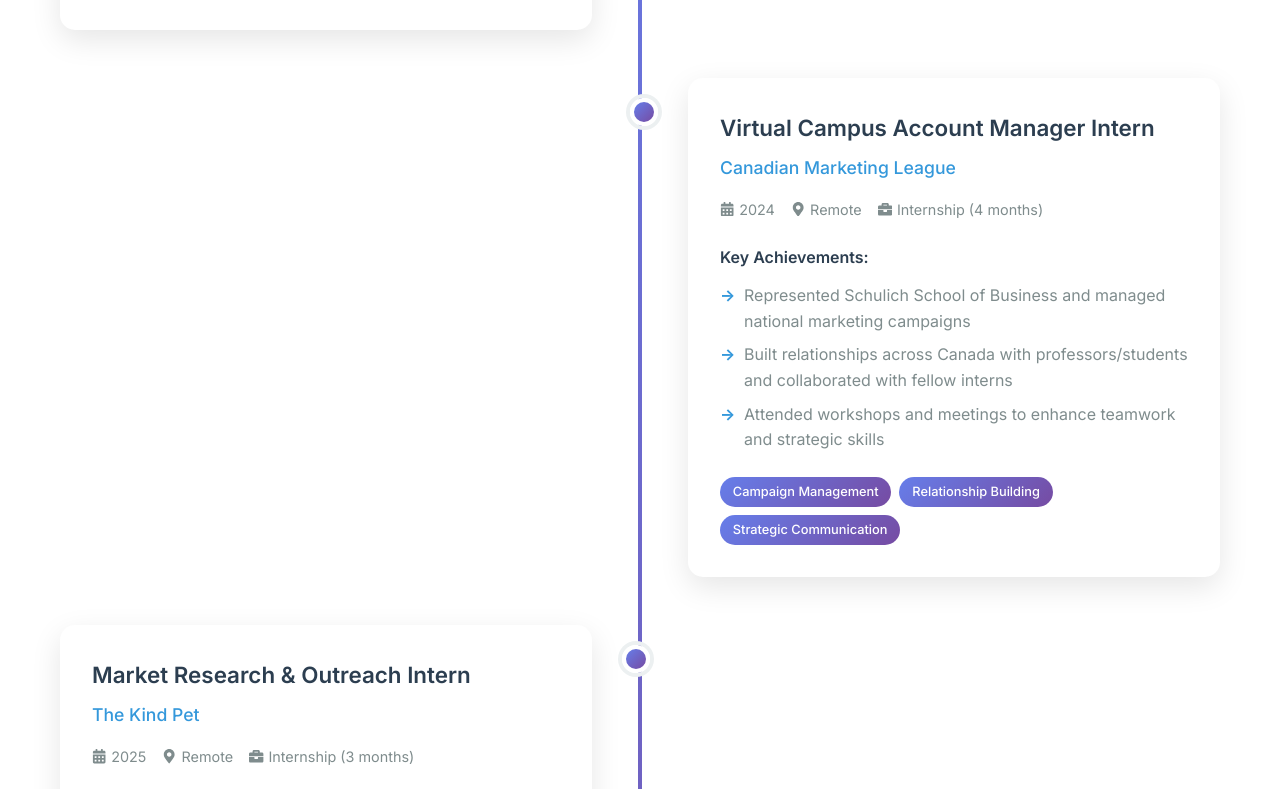
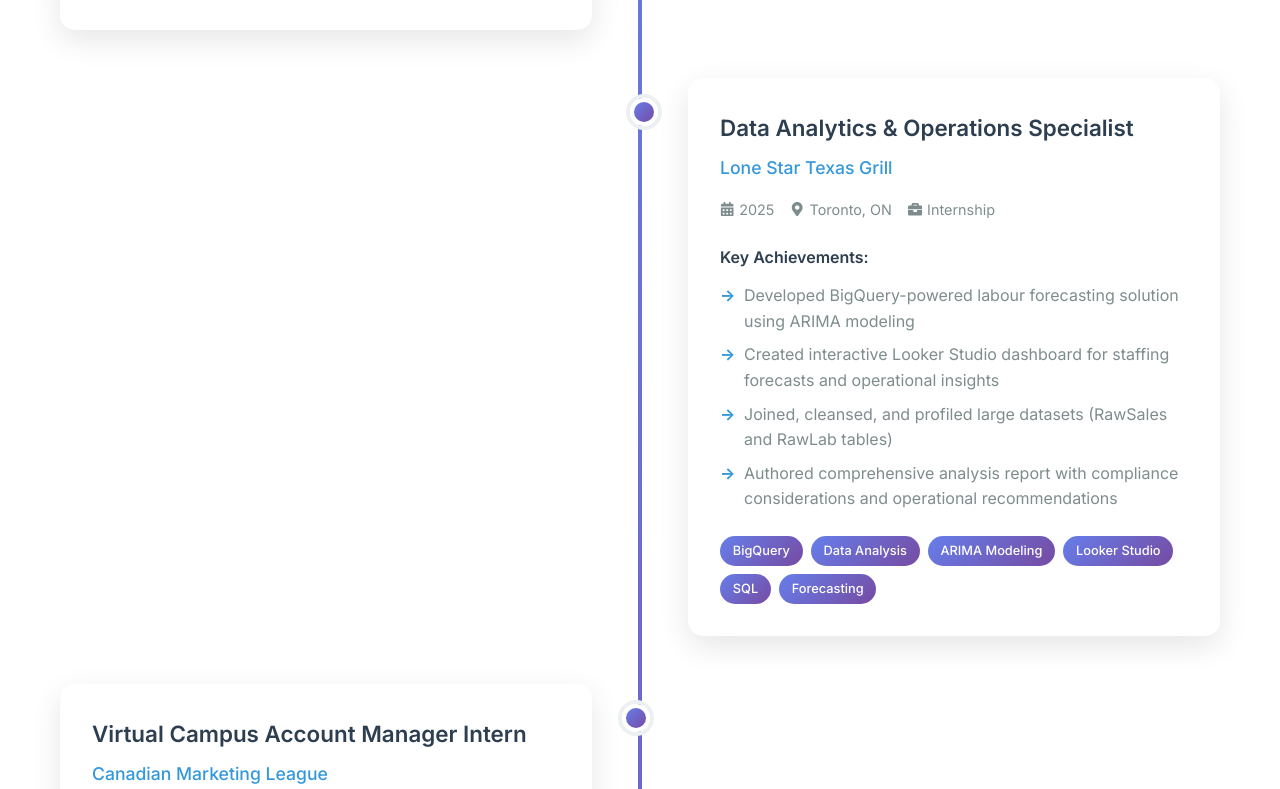
Before and after one commit to DanielGord0n/michels-portfolio, a React (Create React App) app: page / in a window 1280 px wide. Shown: the part 2311-3100 px from the top of the page. Built offline with nearby package versions, Linux system fonts and the light colour scheme; the HTML template or start-up script is replaced by a standard one.

Commit message:
Add experience entry for Data Analytics & Operations Specialist at Lone Star Texas Grill

```diff
--- a/src/components/Experience.js
+++ b/src/components/Experience.js
@@ -17,6 +17,20 @@
         "Drove TikTok strategy at Novaly Studios, growing followers by 17,000"
       ],
       skills: ["SQL", "Data Analysis", "TikTok Marketing", "Strategic Planning"]
+    },
+    {
+      title: "Data Analytics & Operations Specialist",
+      company: "Lone Star Texas Grill",
+      period: "2025",
+      location: "Toronto, ON",
+      type: "Internship",
+      achievements: [
+        "Developed BigQuery-powered labour forecasting solution using ARIMA modeling",
+        "Created interactive Looker Studio dashboard for staffing forecasts and operational insights",
+        "Joined, cleansed, and profiled large datasets (RawSales and RawLab tables)",
+        "Authored comprehensive analysis report with compliance considerations and operational recommendations"
+      ],
+      skills: ["BigQuery", "Data Analysis", "ARIMA Modeling", "Looker Studio", "SQL", "Forecasting"]
     },
     {
       title: "Virtual Campus Account Manager Intern",
```
